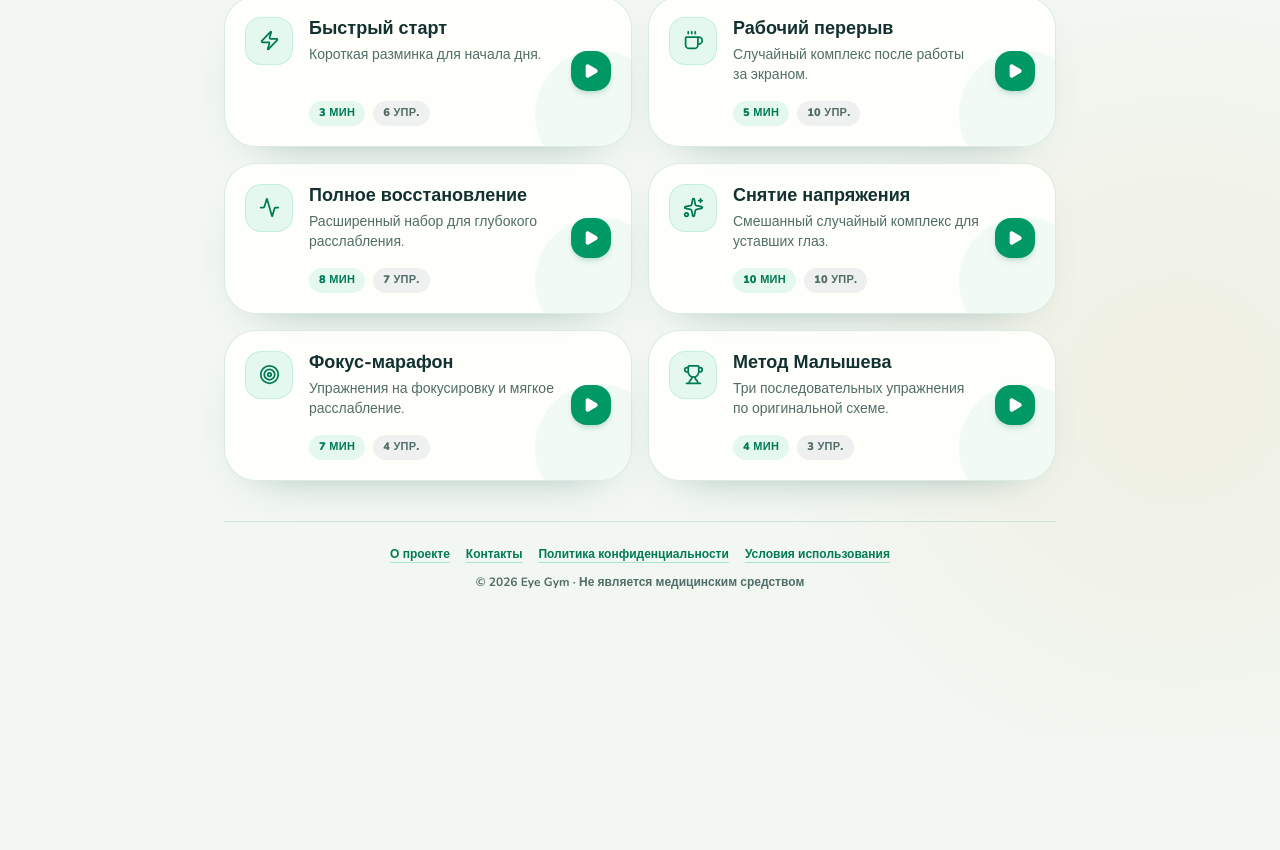
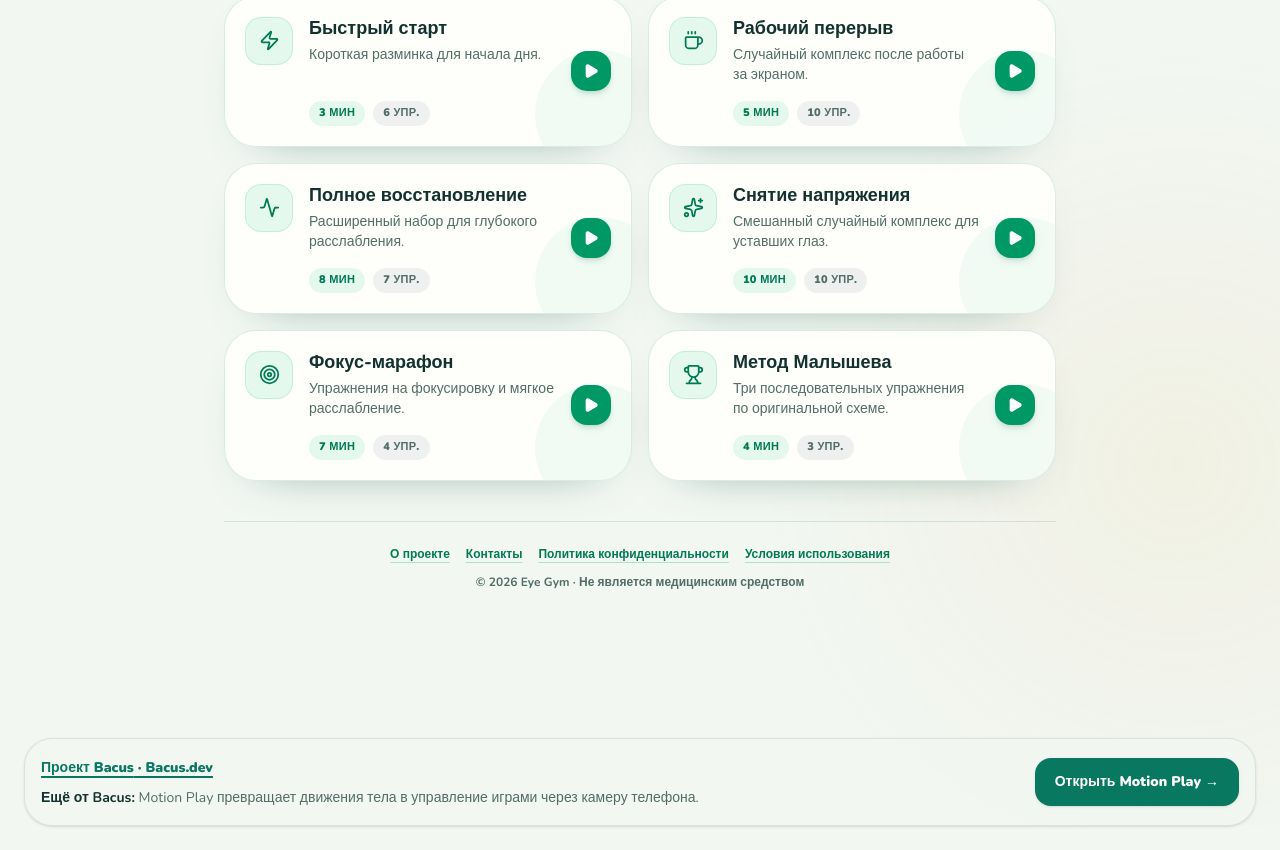
Before and after one commit to niko009/eye-gym-app, a React (Vite) app: page / in a window 1280 px wide. Shown: the part 1436-2286 px from the top of the page. Before the commit the page ends 2174 px from the top, so only its background shows below. Built offline with nearby package versions, Linux system fonts and the light colour scheme; no server answers.

Commit message:
feat: render Bacus Network in Eye Gym

```diff
--- a/src/main.tsx
+++ b/src/main.tsx
@@ -2,6 +2,7 @@ import {StrictMode} from 'react';
 import {createRoot} from 'react-dom/client';
 import '@fontsource-variable/nunito';
 import App from './App.tsx';
+import BacusNetwork from './components/BacusNetwork.tsx';
 import {initializeTelegram} from './platform/telegram.ts';
 import './index.css';
 
@@ -11,6 +12,7 @@ async function bootstrap() {
   createRoot(document.getElementById('root')!).render(
     <StrictMode>
       <App />
+      <BacusNetwork />
     </StrictMode>,
   );
 }
```
